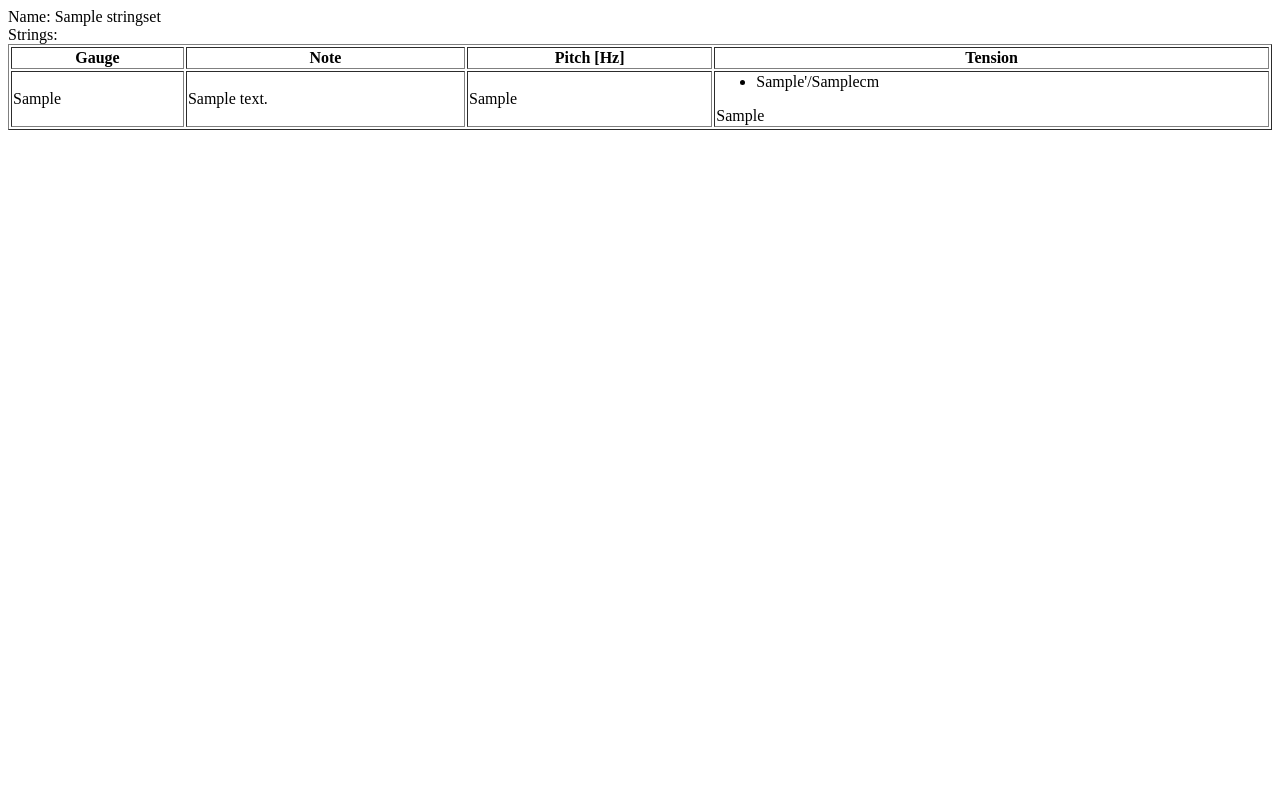
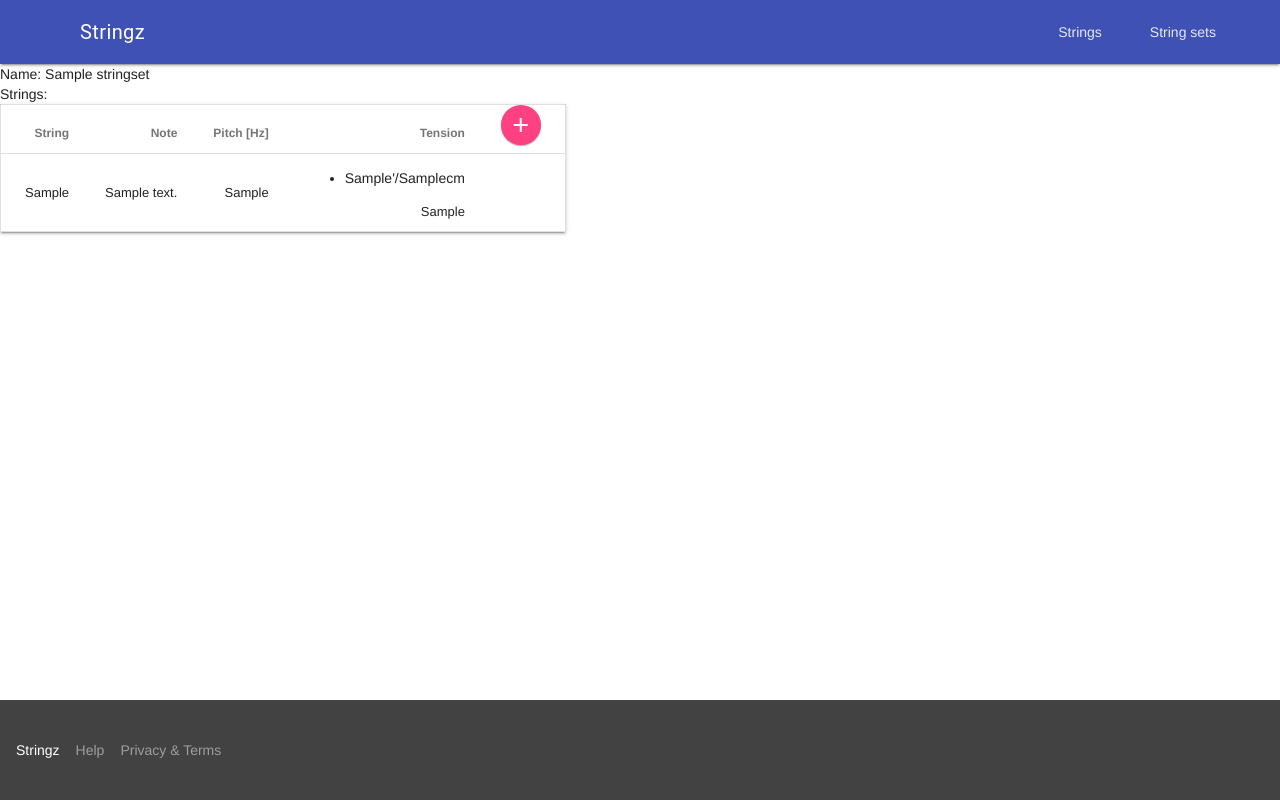
Before and after one commit to mz314/stringz, a Django app: template strings/templates/strings/stringset.html in a window 1280 px wide. Run offline with Django 3.2, Linux system fonts and the light colour scheme; the template is opened without the code that fills it: most values are stand-ins (such as "Sample title", 1, 10 or a date in 2020); some libraries are stand-ins or nearby versions.

Commit message:
some material design implementation

```diff
--- a/strings/templates/strings/string_list.html
+++ b/strings/templates/strings/string_list.html
@@ -1,6 +1,6 @@
 {% extends "base.html" %}
 {% block body %}
-<table>
+<table class="mdl-data-table mdl-js-data-table  mdl-shadow--2dp">
     <thead>
         <tr>
             <th>
--- a/strings/templates/strings/stringset.html
+++ b/strings/templates/strings/stringset.html
@@ -1,12 +1,14 @@
 {% extends "base.html" %}
 {% block body %}
+    <form>
+
         <div>Name: {{stringset.name}}</div>
         <div>Strings:</div>
-    <table border="1" width="100%">
+        <table class="mdl-data-table mdl-js-data-table  mdl-shadow--2dp">
             <thead>
                 <tr>
                     <th>
-                    Gauge
+                        String
                     </th>
                     <th>
                         Note
@@ -16,6 +18,18 @@
                     </th>
                     <th>
                         Tension
+                    </th>
+                    <th>
+                       <button
+                           class="mdl-button mdl-js-button mdl-button--fab mdl-button--mini-fab mdl-button--colored"
+                           type="button"
+                           >
+                             <i class="material-icons">
+                                 add
+                             </i>
+                        </button>
+
+
                     </th>
                 </tr>
             </thead>
@@ -42,8 +56,12 @@
                             </ul>
                             {{string.get_tension}}
                         </td>
+                        <td>
+
+                        </td>
                     </tr>
                 {% endfor %}
             </tbody>
         </table>
+    </form>
 {% endblock %}
--- a/strings/templates/strings/stringset_list.html
+++ b/strings/templates/strings/stringset_list.html
@@ -1,6 +1,6 @@
 {% extends "base.html" %}
 {% block body %}
-<table>
+<table class="mdl-data-table mdl-js-data-table  mdl-shadow--2dp">
     <thead>
         <tr>
             <th>
--- a/templates/base.html
+++ b/templates/base.html
@@ -4,12 +4,59 @@
             Stringz
         </title>
         <script src="{{STATIC_URL}}/vendor/jquery/dist/jquery.min.js"></script>
+        <script src="{{STATIC_URL}}/vendor/material-design-lite/material.min.js"></script>
         <script src="{{STATIC_URL}}/main.js"></script>
+        <link rel="stylesheet" href="{{STATIC_URL}}/vendor/material-design-lite/material.min.css" />
+        <link rel="stylesheet" href="https://fonts.googleapis.com/icon?family=Material+Icons">
         <link rel="stylesheet" href="{{STATIC_URL}}/main.css" />
     </head>
     <body>
-        {% block body %}
 
-        {% endblock %}
+
+        <!-- Always shows a header, even in smaller screens. -->
+        <div class="mdl-layout mdl-js-layout mdl-layout--fixed-header">
+            <header class="mdl-layout__header">
+                <div class="mdl-layout__header-row">
+                    <!-- Title -->
+                    <span class="mdl-layout-title">Stringz</span>
+                    <!-- Add spacer, to align navigation to the right -->
+                    <div class="mdl-layout-spacer"></div>
+                    <!-- Navigation. We hide it in small screens. -->
+                    <nav class="mdl-navigation mdl-layout--large-screen-only">
+                        <a class="mdl-navigation__link" href="{% url 'strings' %}">Strings</a>
+                        <a class="mdl-navigation__link" href="{% url 'string_sets' %}">String sets</a>
+
+                    </nav>
+                </div>
+            </header>
+            <div class="mdl-layout__drawer">
+                <span class="mdl-layout-title">Stringz</span>
+                <nav class="mdl-navigation">
+                    <a class="mdl-navigation__link" href="{% url 'strings' %}">Strings</a>
+                    <a class="mdl-navigation__link" href="">String sets</a>
+
+                </nav>
+            </div>
+            <main class="mdl-layout__content">
+                <div class="page-content">
+                    {% block body %}
+
+                    {% endblock %}
+                </div>
+            </main>
+            <footer class="mdl-mini-footer">
+                <div class="mdl-mini-footer__left-section">
+                    <div class="mdl-logo">Stringz</div>
+                    <ul class="mdl-mini-footer__link-list">
+                        <li><a href="#">Help</a></li>
+                        <li><a href="#">Privacy & Terms</a></li>
+                    </ul>
+                </div>
+            </footer>
+
+        </div>
+
+
+
     </body>
 </html>
```
Lines whose indentation alone changed are shown as unchanged.
